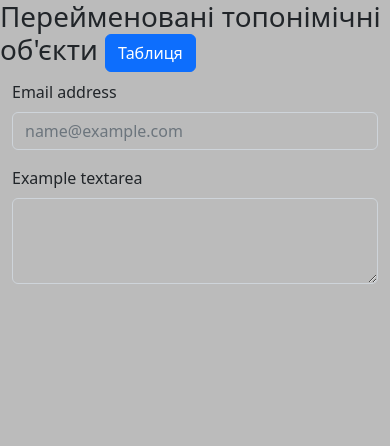
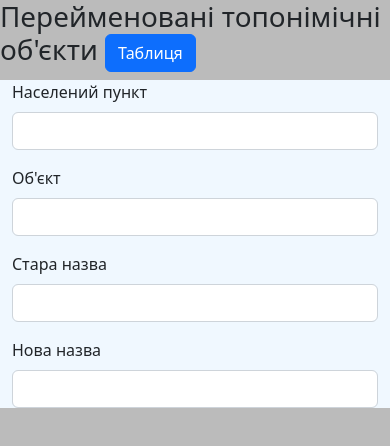
Before and after one commit to opalj007/shepetivka-streets, a React (Vite) app: page / in a window 390 px wide. Shown: the top 446 px of the page. Built offline with nearby package versions, Linux system fonts and the light colour scheme; no server answers.

Commit message:
In progress

```diff
--- a/src/App.js
+++ b/src/App.js
@@ -7,8 +7,8 @@ export default function () {
         table: 'Форма',
         form: 'Таблиця'
     }
-    const initialMode  = window.innerWidth > 1080 ? 'table': 'form';
-    // const initialMode = 'form';
+    // const initialMode  = window.innerWidth > 1080 ? 'table': 'form';
+    const initialMode = 'form';
     const [mode, setMode] = useState(initialMode);
     const [data, setData] = useState([]);
 
--- a/src/Form.js
+++ b/src/Form.js
@@ -1,15 +1,28 @@
+import { useState } from "react";
+
 export default function (props) {
+    const filterLabes = {
+        pos: 'Населений пункт',
+        objtype: "Об'єкт",
+        old_name: 'Стара назва',
+        new_name: 'Нова назва'
+    }
+
+    const [filter, setFilter] = useState({
+        pos: '',
+        objtype: '',
+        old_name: '',
+        new_name: ''
+    });
 
     return (
-<div className="container-sm">
-    <div class="mb-3">
-    <label for="exampleFormControlInput1" class="form-label">Email address</label>
-    <input type="email" class="form-control" id="exampleFormControlInput1" placeholder="name@example.com"/>
-    </div>
-    <div class="mb-3">
-    <label for="exampleFormControlTextarea1" class="form-label">Example textarea</label>
-    <textarea class="form-control" id="exampleFormControlTextarea1" rows="3"></textarea>
-    </div>
+<div className="container-sm" id="streets-form">
+    {Object.keys(filter).map( key => (
+        <div className="mb-3" key={key}>
+            <label for={key} className="form-label">{ filterLabes[key] }</label>
+            <input type="text" className="form-control" id={key} name={key}/>
+        </div>
+    )) }
 </div>
     );
 }
--- a/src/scss/main.scss
+++ b/src/scss/main.scss
@@ -3,6 +3,13 @@ $body-bg: #bbb;
 
 
 #streets {
+    background-color: aliceblue;
+    .form-control {
+        background-color: #fff;
+    }
+}
+
+#streets-form {
     background-color: aliceblue;
     .form-control {
         background-color: #fff;
```
